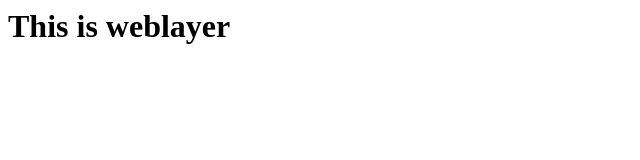
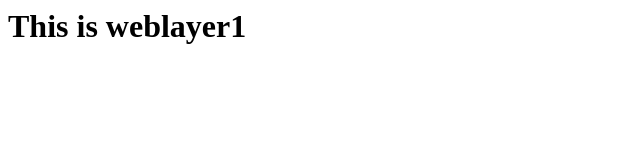
Before and after one commit to joysep91/dev-weblayer, a plain HTML site: page index.html in a window 1280 px wide. Shown: the full height of the page, 0-640 px from the left. Drawn offline with Linux system fonts and the light colour scheme.

Commit message:
index.html file created

```diff
--- a/index.html
+++ b/index.html
@@ -1 +1 @@
-<h1>This is weblayer</h1>
+<h1>This is weblayer1</h1>
```
